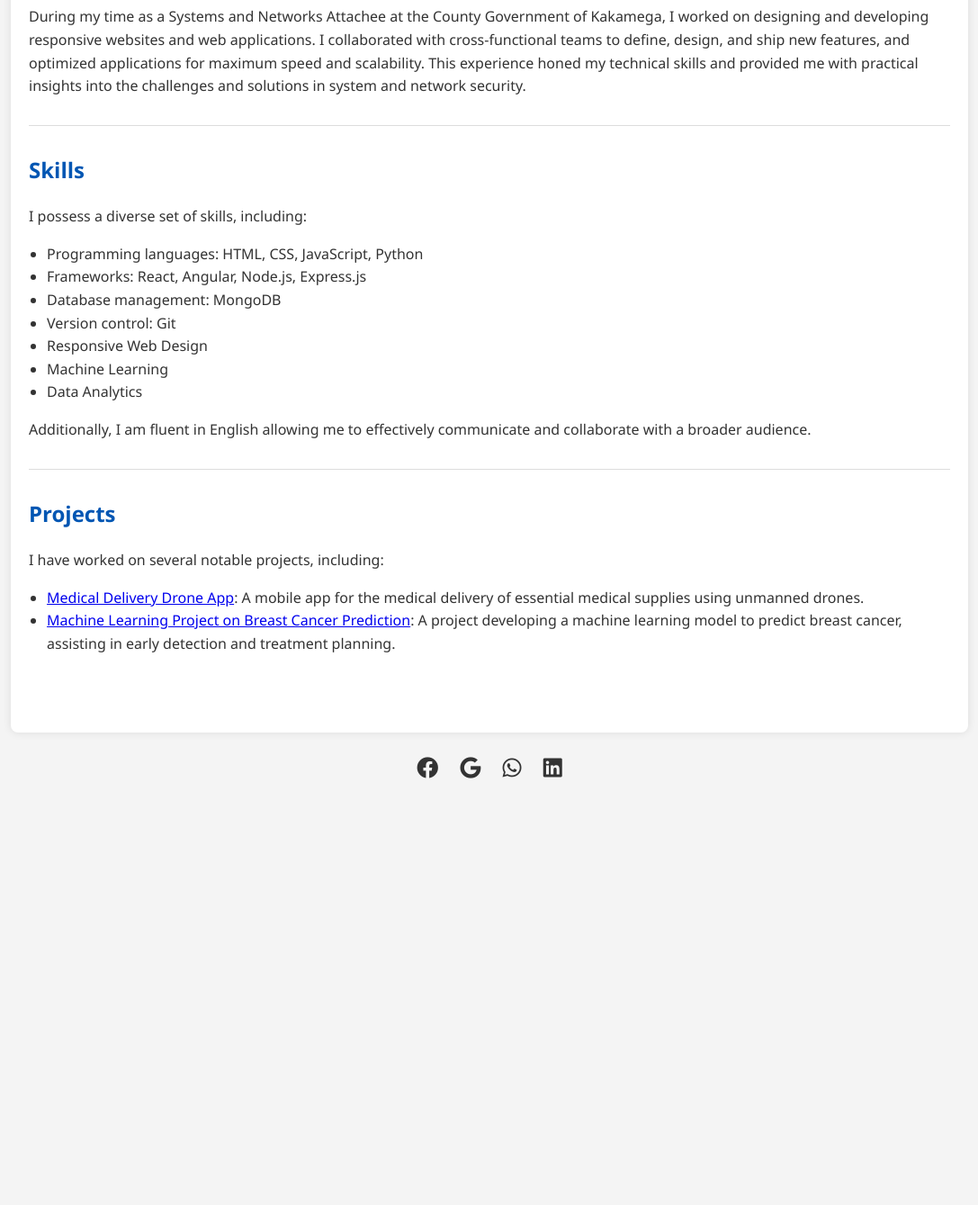
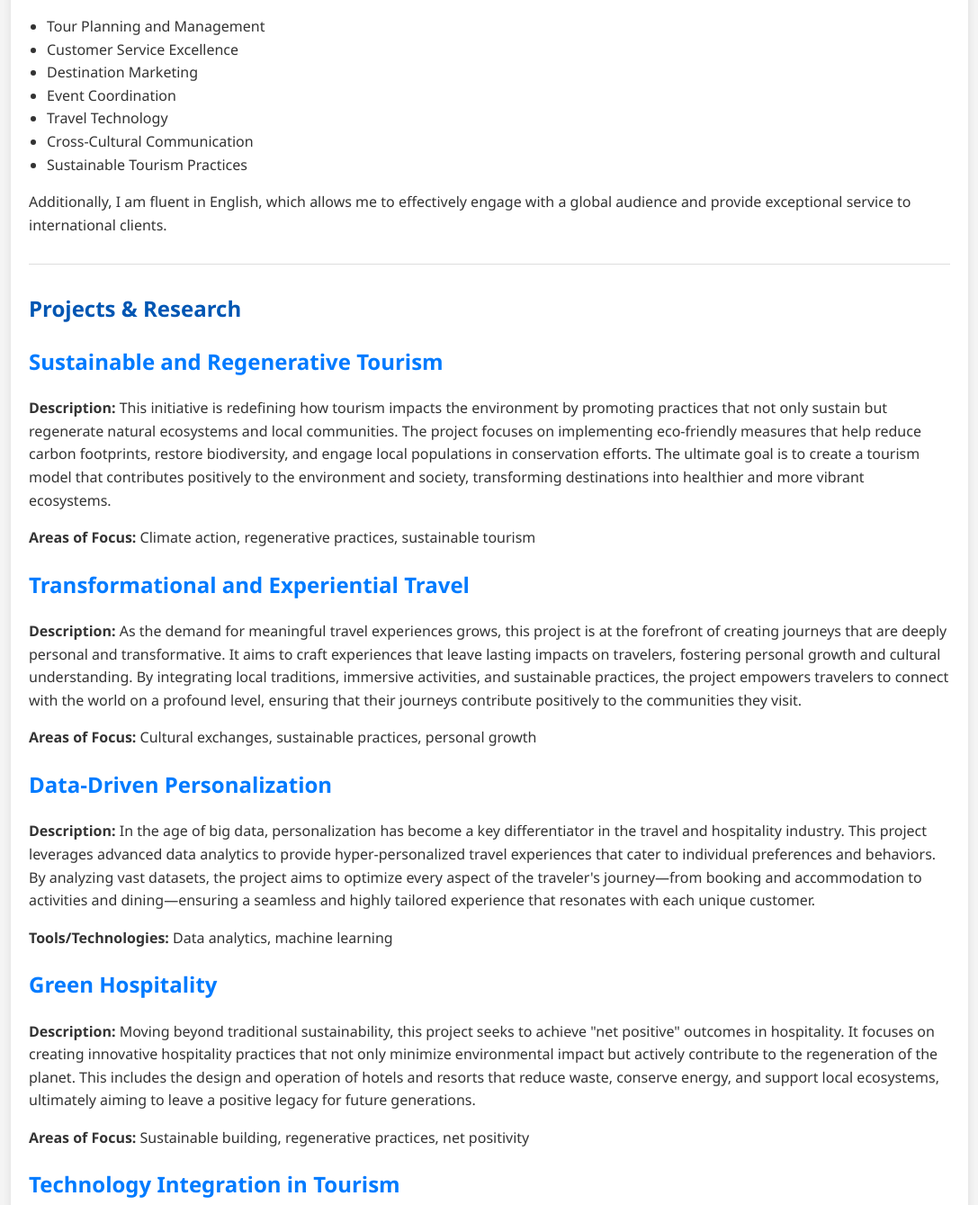
Before and after one commit to CyclesTech/nelimaShalyn, a plain HTML site: page about.html in a window 1280 px wide. Shown: the part 960-2299 px from the top of the page at 90% size, without its empty margins (96-1183 px from the left). Before the commit the page ends 1833 px from the top, so only its background shows below. Drawn offline with Linux system fonts and the light colour scheme.

Commit message:
Update about.html

```diff
--- a/about.html
+++ b/about.html
@@ -3,7 +3,7 @@
 <head>
     <meta charset="UTF-8">
     <meta name="viewport" content="width=device-width, initial-scale=1.0">
-    <title>About - Daniel France Makala</title>
+    <title>About - Nelima Shalyn</title>
     <link rel="stylesheet" href="https://cdnjs.cloudflare.com/ajax/libs/font-awesome/5.15.3/css/all.min.css">
     <style>
         body {
@@ -66,6 +66,13 @@
             list-style-type: disc;
             padding-left: 20px;
         }
+        a {
+            color: #007bff;
+            text-decoration: none;
+        }
+        a:hover {
+            text-decoration: underline;
+        }
     </style>
 </head>
 <body>
@@ -74,47 +81,69 @@
         <div class="about-content">
             <div class="about-section">
                 <h2>Background</h2>
-                <p>Hi, I'm Daniel France Makala, a passionate and dedicated AI engineer and cyber security specialist with a background in computer science. I have a strong interest in leveraging artificial intelligence to solve complex problems and protecting systems and networks from digital threats, ensuring the security and privacy of sensitive information.</p>
-                <p>Am set to graduate mid november this year  with a Bachelor of Science in Computer Science from the University of Kabianga, where I gained comprehensive knowledge in various aspects of computing, including programming, network security, and data analysis. My academic journey has equipped me with the skills and expertise necessary to excel in the fields of AI engineering and cyber security.</p>
-                <p>My expertise in AI engineering includes developing machine learning models, data analytics, and implementing intelligent systems that can learn and adapt to new challenges. I have applied these skills in various projects to enhance system efficiencies and decision-making processes.</p>
-                <p>In addition to AI engineering, I have extensive experience in systems and data protection, focusing on network security protocols, intrusion detection, and risk management strategies. My goal is to create robust and secure systems that can withstand and adapt to emerging cyber threats.</p>
+                <p>Hello, I’m Nelima Shalyn, a dedicated student specializing in Tourism Management. I am passionate about enhancing travel experiences through innovative solutions and efficient management strategies. My studies have equipped me with a deep understanding of the tourism industry, including destination management, travel planning, and customer service excellence.</p>
+                <p>Currently in my second year at the University of Kabianga, my academic journey has provided me with insights into tourism trends, cultural heritage, and sustainable tourism practices. I am keen on applying my knowledge to develop solutions that can improve tourism services and contribute positively to the industry.</p>
             </div>
 
             <div class="about-section">
                 <h2>Family Details</h2>
-                <p>Place of Birth: <strong>Kakamega, Kenya</strong></p>
-                <p>Parents: <strong>Matthew Francis Okina (Deceased)</strong> and <strong>Melisa Ogina</strong></p>
-                <p>Siblings:  <strong>4 sisters</strong></p>
-                <p>I was born and raised in Kakamega, a town in western Kenya. My parents have always been supportive of my educational and career pursuits, which has played a significant role in shaping who I am today. Growing up with my siblings, we shared many experiences that fostered a sense of teamwork and resilience.</p>
+                <p>Place of Birth: <strong>Bungoma, Kenya</strong></p>
+                <p>Second Born in a family of four</p>
+                <p>Raised in Bungoma, my family has been supportive of my aspirations in tourism management. Growing up with my siblings, I developed a strong sense of responsibility and teamwork, which has greatly influenced my approach to both personal and professional life.</p>
             </div>
 
             <div class="about-section">
                 <h2>Professional Experience</h2>
-                <p>During my time as a Systems and Networks Attachee at the County Government of Kakamega, I worked on designing and developing responsive websites and web applications. I collaborated with cross-functional teams to define, design, and ship new features, and optimized applications for maximum speed and scalability. This experience honed my technical skills and provided me with practical insights into the challenges and solutions in system and network security.</p>
+                <p>As a trainee at a renowned travel agency, I gained hands-on experience in tour planning, customer relationship management, and destination marketing. I worked closely with clients to understand their needs and preferences, and collaborated with industry professionals to design memorable travel experiences. This role enhanced my skills in project management, customer service, and industry analysis.</p>
             </div>
 
             <div class="about-section">
                 <h2>Skills</h2>
-                <p>I possess a diverse set of skills, including:</p>
+                <p>I possess a diverse set of skills relevant to tourism management, including:</p>
                 <ul>
-                    <li>Programming languages: HTML, CSS, JavaScript, Python</li>
-                    <li>Frameworks: React, Angular, Node.js, Express.js</li>
-                    <li>Database management: MongoDB</li>
-                    <li>Version control: Git</li>
-                    <li>Responsive Web Design</li>
-                    <li>Machine Learning</li>
-                    <li>Data Analytics</li>
+                    <li>Tour Planning and Management</li>
+                    <li>Customer Service Excellence</li>
+                    <li>Destination Marketing</li>
+                    <li>Event Coordination</li>
+                    <li>Travel Technology</li>
+                    <li>Cross-Cultural Communication</li>
+                    <li>Sustainable Tourism Practices</li>
                 </ul>
-                <p>Additionally, I am fluent in English  allowing me to effectively communicate and collaborate with a broader audience.</p>
+                <p>Additionally, I am fluent in English, which allows me to effectively engage with a global audience and provide exceptional service to international clients.</p>
             </div>
 
             <div class="about-section">
-                <h2>Projects</h2>
-                <p>I have worked on several notable projects, including:</p>
-                <ul>
-                    <li><a href="https://github.com/yourusername/medical-delivery-drone-app" target="_blank">Medical Delivery Drone App</a>: A mobile app for the medical delivery of essential medical supplies using unmanned drones.</li>
-                    <li><a href="https://github.com/yourusername/breast-cancer-prediction" target="_blank">Machine Learning Project on Breast Cancer Prediction</a>: A project developing a machine learning model to predict breast cancer, assisting in early detection and treatment planning.</li>
-                </ul>
+                <h2>Projects & Research</h2>
+
+                <div class="project">
+                    <h2><a href="#">Sustainable and Regenerative Tourism</a></h2>
+                    <p><strong>Description:</strong> This initiative is redefining how tourism impacts the environment by promoting practices that not only sustain but regenerate natural ecosystems and local communities. The project focuses on implementing eco-friendly measures that help reduce carbon footprints, restore biodiversity, and engage local populations in conservation efforts. The ultimate goal is to create a tourism model that contributes positively to the environment and society, transforming destinations into healthier and more vibrant ecosystems.</p>
+                    <p><strong>Areas of Focus:</strong> Climate action, regenerative practices, sustainable tourism</p>
+                </div>
+
+                <div class="project">
+                    <h2><a href="#">Transformational and Experiential Travel</a></h2>
+                    <p><strong>Description:</strong> As the demand for meaningful travel experiences grows, this project is at the forefront of creating journeys that are deeply personal and transformative. It aims to craft experiences that leave lasting impacts on travelers, fostering personal growth and cultural understanding. By integrating local traditions, immersive activities, and sustainable practices, the project empowers travelers to connect with the world on a profound level, ensuring that their journeys contribute positively to the communities they visit.</p>
+                    <p><strong>Areas of Focus:</strong> Cultural exchanges, sustainable practices, personal growth</p>
+                </div>
+
+                <div class="project">
+                    <h2><a href="#">Data-Driven Personalization</a></h2>
+                    <p><strong>Description:</strong> In the age of big data, personalization has become a key differentiator in the travel and hospitality industry. This project leverages advanced data analytics to provide hyper-personalized travel experiences that cater to individual preferences and behaviors. By analyzing vast datasets, the project aims to optimize every aspect of the traveler's journey—from booking and accommodation to activities and dining—ensuring a seamless and highly tailored experience that resonates with each unique customer.</p>
+                    <p><strong>Tools/Technologies:</strong> Data analytics, machine learning</p>
+                </div>
+
+                <div class="project">
+                    <h2><a href="#">Green Hospitality</a></h2>
+                    <p><strong>Description:</strong> Moving beyond traditional sustainability, this project seeks to achieve "net positive" outcomes in hospitality. It focuses on creating innovative hospitality practices that not only minimize environmental impact but actively contribute to the regeneration of the planet. This includes the design and operation of hotels and resorts that reduce waste, conserve energy, and support local ecosystems, ultimately aiming to leave a positive legacy for future generations.</p>
+                    <p><strong>Areas of Focus:</strong> Sustainable building, regenerative practices, net positivity</p>
+                </div>
+
+                <div class="project">
+                    <h2><a href="#">Technology Integration in Tourism</a></h2>
+                    <p><strong>Description:</strong> Embracing the digital revolution, this project explores the integration of cutting-edge technologies such as artificial intelligence (AI), virtual reality (VR), and advanced analytics to enhance the tourism experience. The goal is to create more interactive, efficient, and personalized travel experiences by utilizing these technologies to streamline operations, offer virtual tours, and provide intelligent recommendations. This project is leading the way in transforming how tourists interact with destinations, making travel more accessible and engaging.</p>
+                    <p><strong>Tools/Technologies:</strong> AI, VR, advanced analytics</p>
+                </div>
             </div>
         </div>
     </div>
@@ -123,7 +152,7 @@
         <a href="#"><i class="fab fa-facebook"></i></a>
         <a href="#"><i class="fab fa-google"></i></a>
         <a href="#"><i class="fab fa-whatsapp"></i></a>
-        <a href="https://www.linkedin.com/in/daniel-france-41498a286" target="_blank"><i class="fab fa-linkedin"></i></a>
+        <a href="#" target="_blank"><i class="fab fa-linkedin"></i></a>
     </div>
 </body>
 </html>
```
